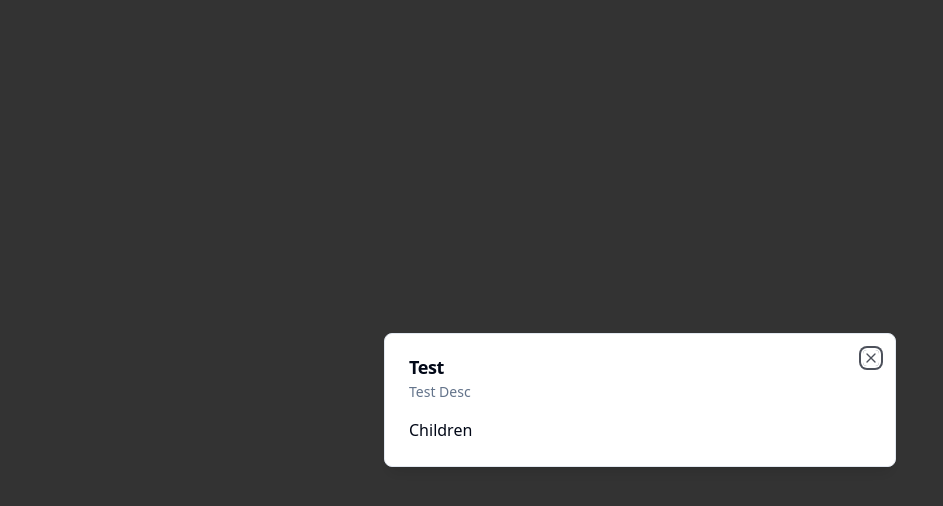
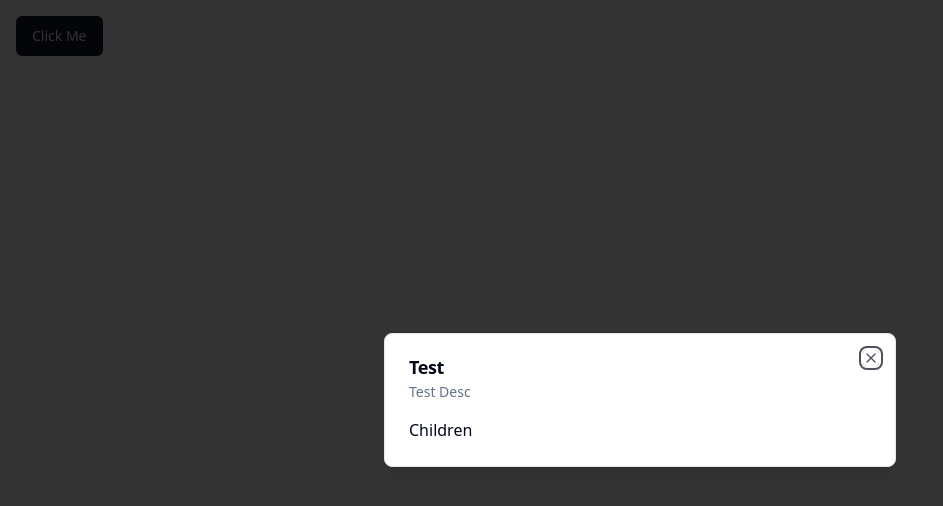
Before and after one commit to MorsiYoucef/E-commerce, a Next.js app in the folder ecommerce-admin/: page / in a window 1280 px wide. Shown: the top 506 px of the page, without its empty margins (0-943 px from the left). Built offline with nearby package versions, Linux system fonts and the light colour scheme.

Commit message:
new commit

```diff
--- a/ecommerce-admin/app/(root)/page.tsx
+++ b/ecommerce-admin/app/(root)/page.tsx
@@ -3,9 +3,11 @@
 import { UserButton } from '@clerk/nextjs'
 import '../globals.css'
 import { Modal } from '@/components/ui/modal'
+import { Button } from '@/components/ui/button'
 export default function SetupPage() {
   return (
     <div className=" p-4">
+      <Button>Click Me</Button>
       <Modal title="Test" description="Test Desc" isOpen onClose={() => {}}>
         Children
       </Modal>
```
Also changed, not shown: ecommerce-admin/vercel.json (added), 1 other file (tests, documents, lock files or other folders).
